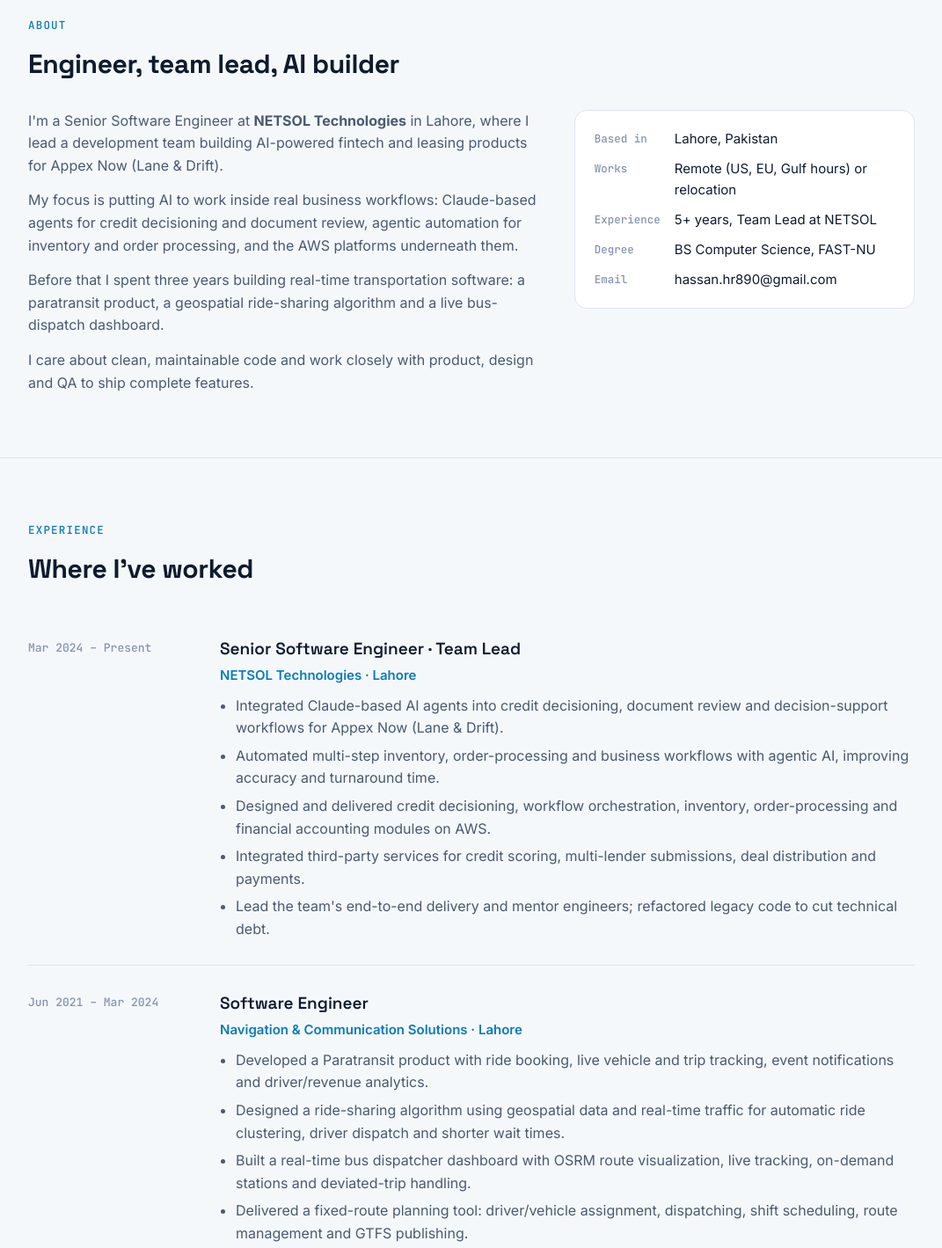
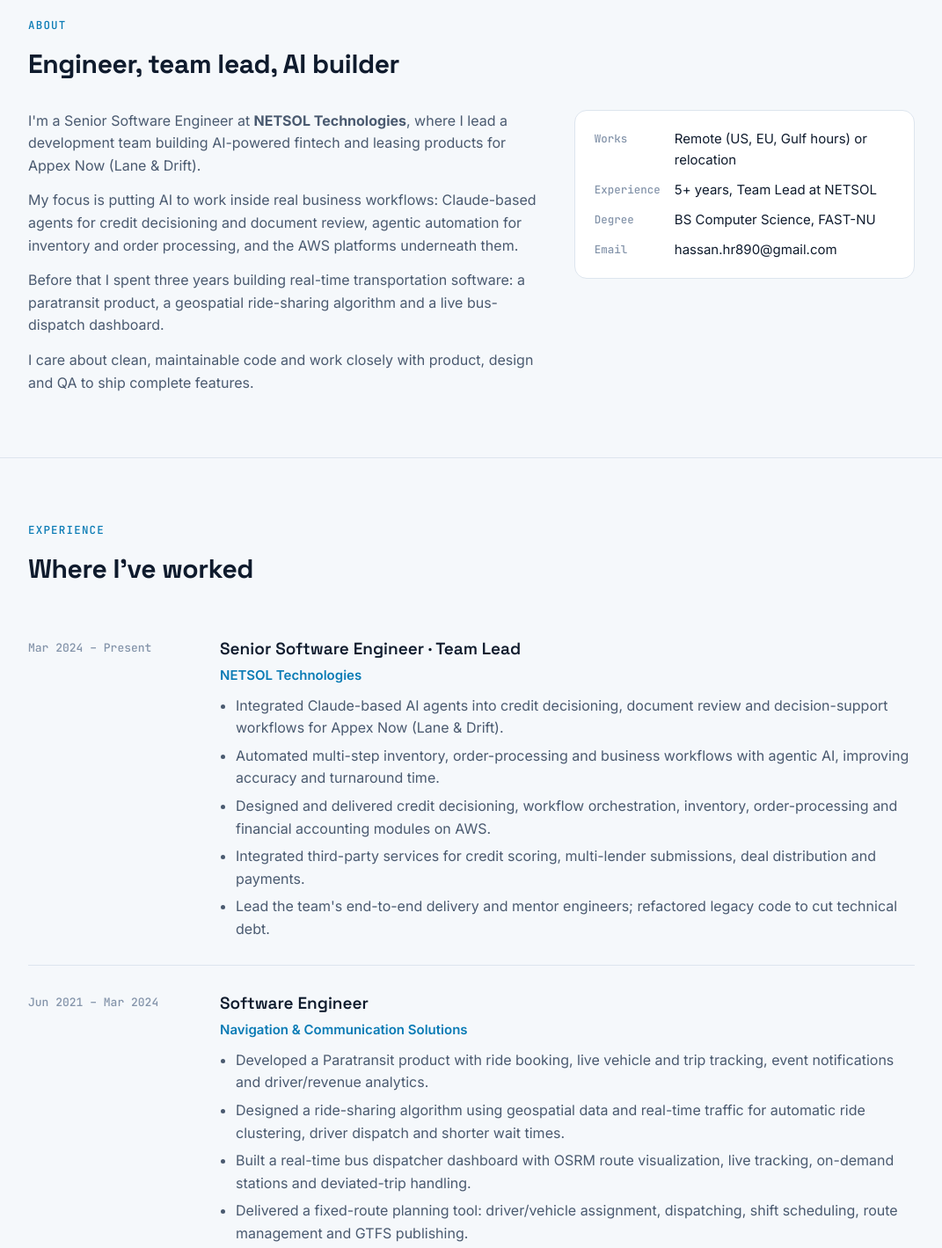
Before and after one commit to hassan227227/hassan227227.github.io, a plain HTML site: page index.html in a window 1280 px wide. Shown: the part 760-2179 px from the top of the page at 88% size, without its empty margins (104-1175 px from the left). Drawn offline with Linux system fonts and the light colour scheme.

Commit message:
Remove location details

```diff
--- a/index.html
+++ b/index.html
@@ -125,7 +125,7 @@ footer{color:var(--faint);font-size:13px;text-align:center;padding-block:28px 40
         <a href="#about">About</a><a href="#experience">Experience</a><a href="#work">Work</a><a href="#skills">Skills</a><a href="#contact">Contact</a>
       </nav>
     </div>
-    <div class="role">SENIOR SOFTWARE ENGINEER · AI ENGINEER · LAHORE, PK</div>
+    <div class="role">SENIOR SOFTWARE ENGINEER · AI ENGINEER</div>
     <h1>I build production software and <em>AI agents</em> that do real work.</h1>
     <p class="lead">Full stack engineer with 5+ years shipping fintech and transportation products: React and TypeScript frontends, Python APIs, AWS and Kubernetes infrastructure, and Claude-based agents running in production.</p>
     <div class="cta">
@@ -144,14 +144,13 @@ footer{color:var(--faint);font-size:13px;text-align:center;padding-block:28px 40
     <h2>Engineer, team lead, AI builder</h2>
     <div class="about">
       <div class="copy">
-        <p>I'm a Senior Software Engineer at <strong>NETSOL Technologies</strong> in Lahore, where I lead a development team building AI-powered fintech and leasing products for Appex Now (Lane &amp; Drift).</p>
+        <p>I'm a Senior Software Engineer at <strong>NETSOL Technologies</strong>, where I lead a development team building AI-powered fintech and leasing products for Appex Now (Lane &amp; Drift).</p>
         <p>My focus is putting AI to work inside real business workflows: Claude-based agents for credit decisioning and document review, agentic automation for inventory and order processing, and the AWS platforms underneath them.</p>
         <p>Before that I spent three years building real-time transportation software: a paratransit product, a geospatial ride-sharing algorithm and a live bus-dispatch dashboard.</p>
         <p>I care about clean, maintainable code and work closely with product, design and QA to ship complete features.</p>
       </div>
       <aside class="facts" aria-label="Quick facts">
         <dl>
-          <dt>Based in</dt><dd>Lahore, Pakistan</dd>
           <dt>Works</dt><dd>Remote (US, EU, Gulf hours) or relocation</dd>
           <dt>Experience</dt><dd>5+ years, Team Lead at NETSOL</dd>
           <dt>Degree</dt><dd>BS Computer Science, FAST-NU</dd>
@@ -171,7 +170,7 @@ footer{color:var(--faint);font-size:13px;text-align:center;padding-block:28px 40
         <div class="when">Mar 2024 – Present</div>
         <div>
           <h3>Senior Software Engineer · Team Lead</h3>
-          <div class="org">NETSOL Technologies · Lahore</div>
+          <div class="org">NETSOL Technologies</div>
           <ul>
             <li>Integrated Claude-based AI agents into credit decisioning, document review and decision-support workflows for Appex Now (Lane &amp; Drift).</li>
             <li>Automated multi-step inventory, order-processing and business workflows with agentic AI, improving accuracy and turnaround time.</li>
@@ -185,7 +184,7 @@ footer{color:var(--faint);font-size:13px;text-align:center;padding-block:28px 40
         <div class="when">Jun 2021 – Mar 2024</div>
         <div>
           <h3>Software Engineer</h3>
-          <div class="org">Navigation &amp; Communication Solutions · Lahore</div>
+          <div class="org">Navigation &amp; Communication Solutions</div>
           <ul>
             <li>Developed a Paratransit product with ride booking, live vehicle and trip tracking, event notifications and driver/revenue analytics.</li>
             <li>Designed a ride-sharing algorithm using geospatial data and real-time traffic for automatic ride clustering, driver dispatch and shorter wait times.</li>
@@ -290,7 +289,7 @@ footer{color:var(--faint);font-size:13px;text-align:center;padding-block:28px 40
 </section>
 </main>
 
-<footer>Hassan Raza · Lahore, Pakistan</footer>
+<footer>Hassan Raza · Senior Software Engineer &amp; AI Engineer</footer>
 
 <script>
 (function(){
```
